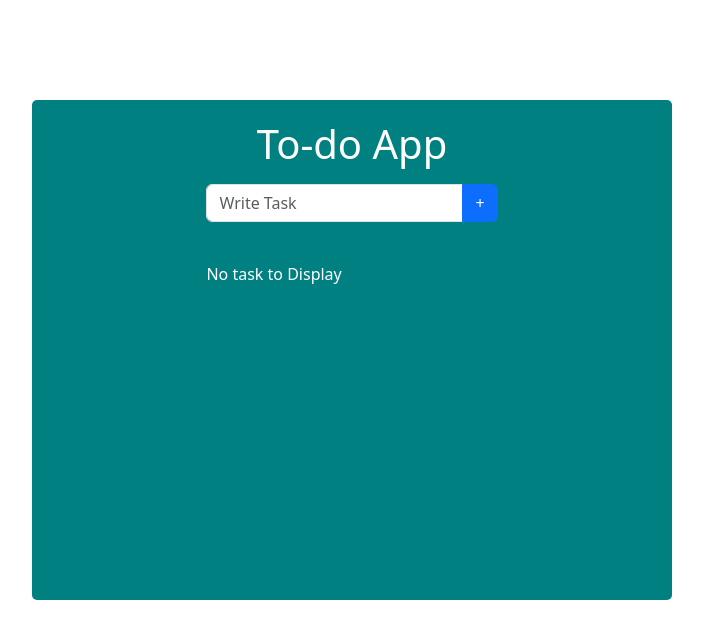
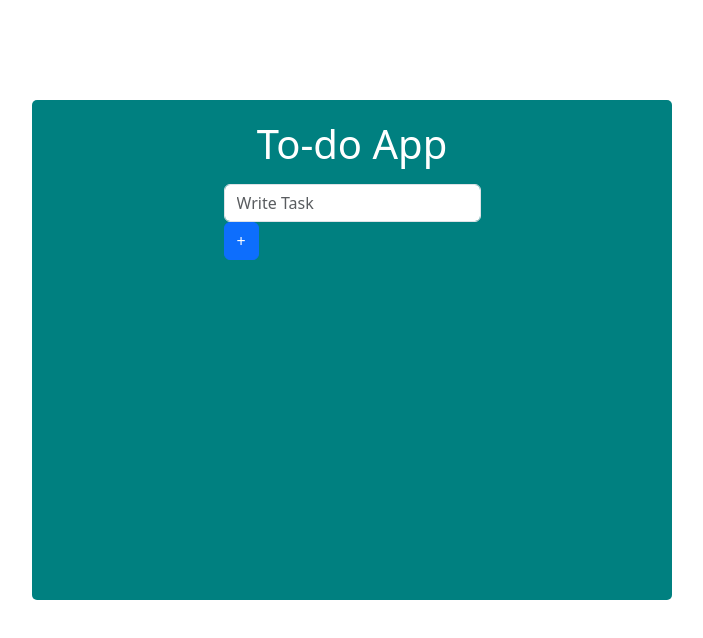
Before and after one commit to Razzi65/useStatePractice, a Next.js app in the folder usestate1/: page /todoapp in a window 1280 px wide. Shown: the top 638 px of the page, without its empty margins (368-1071 px from the left). Built offline with nearby package versions, Linux system fonts and the light colour scheme.

Commit message:
To do # 6 started

```diff
--- a/usestate1/components/todo5.tsx
+++ b/usestate1/components/todo5.tsx
@@ -77,7 +77,7 @@ const Todo5 = () => {
 
                 <br />
 
-                {(targetValue || targetValue.length) ? "" : "No task to Display"}
+                {(toDoList && toDoList.length) ? "" : "No task to Display"}
 
                 <div>
                     {
--- /dev/null
+++ b/usestate1/components/todo6.tsx
@@ -0,0 +1,64 @@
+
+import { Flex, Spacer } from '@chakra-ui/react'
+import { useState } from 'react'
+
+const Todo6 = () => {
+
+    const [eTarget, seteTarget] = useState("")
+
+    const onChangeHandler = (e: any) => {
+        seteTarget(e.target.value)
+    }
+    type toDoType6 = {
+        id?: number,
+        itemName: string
+
+    }
+
+    const newTodo: toDoType6 = {
+        itemName: eTarget
+    }
+
+    const [toDoItem, settoDoItem] = useState<toDoType6[]>([])
+    const onclickHandler = () => {
+        settoDoItem([...toDoItem, newTodo])
+    }
+
+
+
+
+
+
+
+
+
+    return (
+
+        <Flex borderRadius={"5"} marginLeft={"400"} marginTop={"100"} bg='teal' w='50%' h='500px' p={4} color='white' justifyContent={"center"}>
+
+            <div> <h1 className='mt-3 mb-3 text-center'> To-do App</h1>
+
+                <div>  <input onChange={(e) => onChangeHandler(e)} type="text" className="form-control" placeholder="Write Task" aria-label="Recipient's username" aria-describedby="button-addon2" />
+                    <button onClick={() => onclickHandler()} type="button" className="btn btn-primary">+</button>  </div>
+
+                {
+                    toDoItem.map((inpuvalue, indexItem) => {
+                        return (
+                            <li>{inpuvalue.itemName}
+                                <button onClick={() => (onDeleteHandler(indexItem))}>Del</button>
+                            </li>
+                        )
+                    })
+                }
+
+
+
+
+            </div>
+        </Flex>
+    )
+}
+
+
+
+export default Todo6
--- a/usestate1/pages/todoapp.tsx
+++ b/usestate1/pages/todoapp.tsx
@@ -1,11 +1,11 @@
-import Todo5 from "../components/todo5"
+import Todo6 from "../components/todo6"
 
 
 const Todoapp = () => {
     return (
         <div >
 
-            <Todo5/>
+            <Todo6/>
 
         </div>
     )
```
